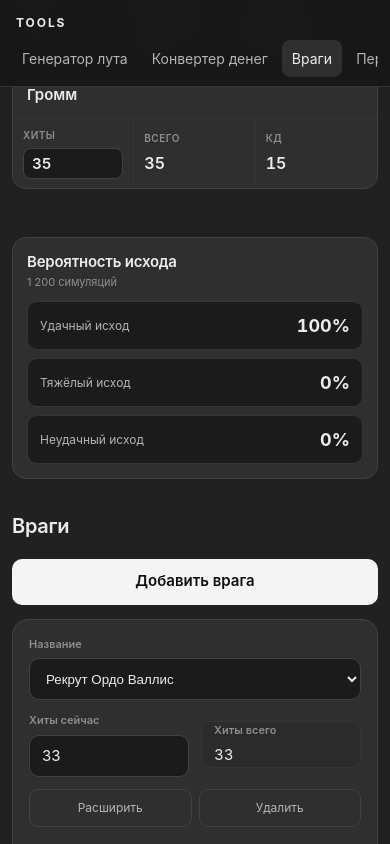
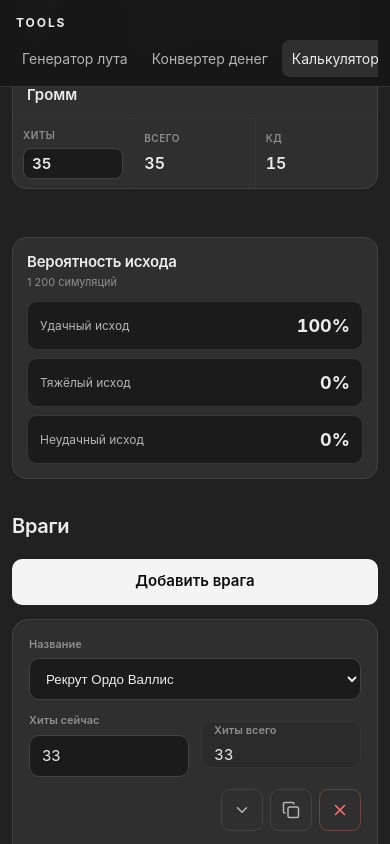
Before and after one commit to Aruzento/Dnd-tools, a plain HTML site: page tool-3.html in a window 390 px wide. Both pictures are taken after a click on the button "Добавить врага". Shown: the part 891-1735 px from the top of the page. Drawn offline with Linux system fonts and the light colour scheme.

Commit message:
new battle buttons

```diff
--- a/enemies.js
+++ b/enemies.js
@@ -214,14 +214,21 @@ function applyEnemy(entry, enemyIndex) {
   }
 }
 
-function createEnemyRow() {
-  if (!enemies.length) return;
+function createEnemyRow(initialEnemyIndex = 0, initialHp = null, insertAfterEntry = null) {
+  if (!enemies.length) return null;
+
+  const safeEnemyIndex = Number.isInteger(initialEnemyIndex)
+    && initialEnemyIndex >= 0
+    && initialEnemyIndex < enemies.length
+      ? initialEnemyIndex
+      : 0;
 
   const fragment = rowTemplate.content.cloneNode(true);
   const entry = fragment.querySelector(".enemy-entry");
   const nameSelect = entry.querySelector(".enemy-name");
   const currentHpInput = entry.querySelector(".enemy-current-hp");
   const expandButton = entry.querySelector(".enemy-expand");
+  const duplicateButton = entry.querySelector(".enemy-duplicate");
   const deleteButton = entry.querySelector(".enemy-delete");
   const details = entry.querySelector(".enemy-details");
 
@@ -231,6 +238,8 @@ function createEnemyRow() {
     option.textContent = enemy.name;
     nameSelect.appendChild(option);
   });
+
+  nameSelect.value = String(safeEnemyIndex);
 
   nameSelect.addEventListener("change", () => {
     applyEnemy(entry, Number(nameSelect.value));
@@ -261,11 +270,20 @@ function createEnemyRow() {
     const willOpen = details.hidden;
     details.hidden = !willOpen;
     expandButton.setAttribute("aria-expanded", String(willOpen));
-    expandButton.textContent = willOpen ? "Свернуть" : "Расширить";
+    expandButton.setAttribute("aria-label", willOpen ? "Свернуть" : "Расширить");
+    expandButton.title = willOpen ? "Свернуть" : "Расширить";
 
     if (willOpen) {
       await renderEnemyDetails(entry);
     }
+  });
+
+  duplicateButton.addEventListener("click", () => {
+    createEnemyRow(
+      Number(nameSelect.value),
+      currentHpInput.value,
+      entry
+    );
   });
 
   deleteButton.addEventListener("click", () => {
@@ -273,12 +291,31 @@ function createEnemyRow() {
     updateEmptyState();
   });
 
-  enemyList.appendChild(fragment);
-  applyEnemy(entry, 0);
+  if (insertAfterEntry && insertAfterEntry.parentElement === enemyList) {
+    insertAfterEntry.after(fragment);
+  } else {
+    enemyList.appendChild(fragment);
+  }
+
+  applyEnemy(entry, safeEnemyIndex);
+
+  if (initialHp !== null && initialHp !== "") {
+    let hp = Number(initialHp);
+    const maxHp = Number(currentHpInput.max);
+
+    if (Number.isFinite(hp)) {
+      hp = Math.max(0, hp);
+      if (Number.isFinite(maxHp)) hp = Math.min(maxHp, hp);
+      currentHpInput.value = String(hp);
+      setDeadState(entry);
+    }
+  }
+
   updateEmptyState();
+  return entry;
 }
 
-addEnemyButton.addEventListener("click", createEnemyRow);
+addEnemyButton.addEventListener("click", () => createEnemyRow());
 
 loadEnemies().then(() => {
   updateEmptyState();
--- a/styles.css
+++ b/styles.css
@@ -994,3 +994,91 @@ h2 {
     text-align: left;
   }
 }
+
+/* BEGIN enemy icon actions */
+.enemy-actions {
+  display: flex;
+  align-items: center;
+  justify-content: flex-end;
+  gap: 7px;
+}
+
+.enemy-icon-button,
+.enemy-expand.enemy-icon-button,
+.enemy-delete.enemy-icon-button {
+  display: inline-flex;
+  width: 38px;
+  height: 38px;
+  flex: 0 0 38px;
+  align-items: center;
+  justify-content: center;
+  padding: 0;
+  border: 1px solid var(--border);
+  border-radius: 9px;
+  color: var(--muted);
+  background: transparent;
+  cursor: pointer;
+  transition:
+    color 120ms ease,
+    background 120ms ease,
+    border-color 120ms ease,
+    transform 120ms ease;
+}
+
+.enemy-icon-button:hover,
+.enemy-expand.enemy-icon-button:hover {
+  color: var(--text);
+  border-color: #606060;
+  background: rgba(255,255,255,.045);
+}
+
+.enemy-icon-button:active {
+  transform: scale(.94);
+}
+
+.enemy-delete.enemy-delete-icon-button {
+  color: #ff7272;
+  border-color: rgba(255, 114, 114, .28);
+}
+
+.enemy-delete.enemy-delete-icon-button:hover {
+  color: #ff8b8b;
+  border-color: rgba(255, 114, 114, .55);
+  background: rgba(255, 90, 90, .08);
+}
+
+.enemy-action-icon {
+  width: 18px;
+  height: 18px;
+  fill: none;
+  stroke: currentColor;
+  stroke-width: 2;
+  stroke-linecap: round;
+  stroke-linejoin: round;
+  pointer-events: none;
+}
+
+.enemy-expand-icon {
+  transition: transform 140ms ease;
+}
+
+.enemy-expand[aria-expanded="true"] .enemy-expand-icon {
+  transform: rotate(180deg);
+}
+
+@media (max-width: 760px) {
+  .enemy-actions {
+    display: flex;
+    grid-column: 1 / -1;
+    justify-content: flex-end;
+  }
+
+  .enemy-expand.enemy-icon-button,
+  .enemy-delete.enemy-icon-button,
+  .enemy-duplicate.enemy-icon-button {
+    width: 42px;
+    height: 42px;
+    flex-basis: 42px;
+  }
+}
+/* END enemy icon actions */
--- a/tool-3.html
+++ b/tool-3.html
@@ -4,7 +4,7 @@
   <meta charset="utf-8">
   <meta name="viewport" content="width=device-width, initial-scale=1">
   <meta name="theme-color" content="#212121">
-  <title>Враги — Tools</title>
+  <title>Калькулятор — Tools</title>
   <link rel="stylesheet" href="styles.css">
   <link rel="stylesheet" href="combat-evaluator.css">
 </head>
@@ -15,7 +15,7 @@
     <nav class="tool-nav" aria-label="Инструменты">
       <a class="nav-link" href="tool-1.html">Генератор лута</a>
       <a class="nav-link" href="tool-2.html">Конвертер денег</a>
-      <a class="nav-link active" href="tool-3.html" aria-current="page">Враги</a>
+      <a class="nav-link active" href="tool-3.html" aria-current="page">Калькулятор</a>
       <a class="nav-link" href="tool-4.html">Персонажи</a>
       <a class="nav-link" href="tool-5.html">Магазин</a>
     </nav>
@@ -25,7 +25,7 @@
 <main class="page-shell enemies-shell">
   <section class="page-heading">
     <p class="kicker">Инструмент 3</p>
-    <h1>Враги</h1>
+    <h1>Калькулятор</h1>
     <p class="subtitle">Следите за состоянием группы и противников во время боя.</p>
   </section>
 
@@ -102,8 +102,25 @@
       </div>
 
       <div class="enemy-actions">
-        <button class="enemy-expand" type="button" aria-expanded="false">Расширить</button>
-        <button class="enemy-delete" type="button" aria-label="Удалить врага">Удалить</button>
+        <button class="enemy-expand enemy-icon-button" type="button" aria-expanded="false" aria-label="Расширить" title="Расширить">
+          <svg class="enemy-action-icon enemy-expand-icon" viewBox="0 0 24 24" aria-hidden="true">
+            <path d="m6 9 6 6 6-6"></path>
+          </svg>
+        </button>
+
+        <button class="enemy-duplicate enemy-icon-button" type="button" aria-label="Дублировать" title="Дублировать">
+          <svg class="enemy-action-icon" viewBox="0 0 24 24" aria-hidden="true">
+            <rect width="14" height="14" x="8" y="8" rx="2" ry="2"></rect>
+            <path d="M4 16c-1.1 0-2-.9-2-2V4c0-1.1.9-2 2-2h10c1.1 0 2 .9 2 2"></path>
+          </svg>
+        </button>
+
+        <button class="enemy-delete enemy-icon-button enemy-delete-icon-button" type="button" aria-label="Удалить врага" title="Удалить">
+          <svg class="enemy-action-icon" viewBox="0 0 24 24" aria-hidden="true">
+            <path d="M18 6 6 18"></path>
+            <path d="m6 6 12 12"></path>
+          </svg>
+        </button>
       </div>
     </div>
 
```
Also changed, not shown: tool-1.html (+1 -1 lines), tool-2.html (+1 -1 lines), tool-4.html (+1 -1 lines), tool-5.html (+1 -1 lines), README_PATCH.txt.
